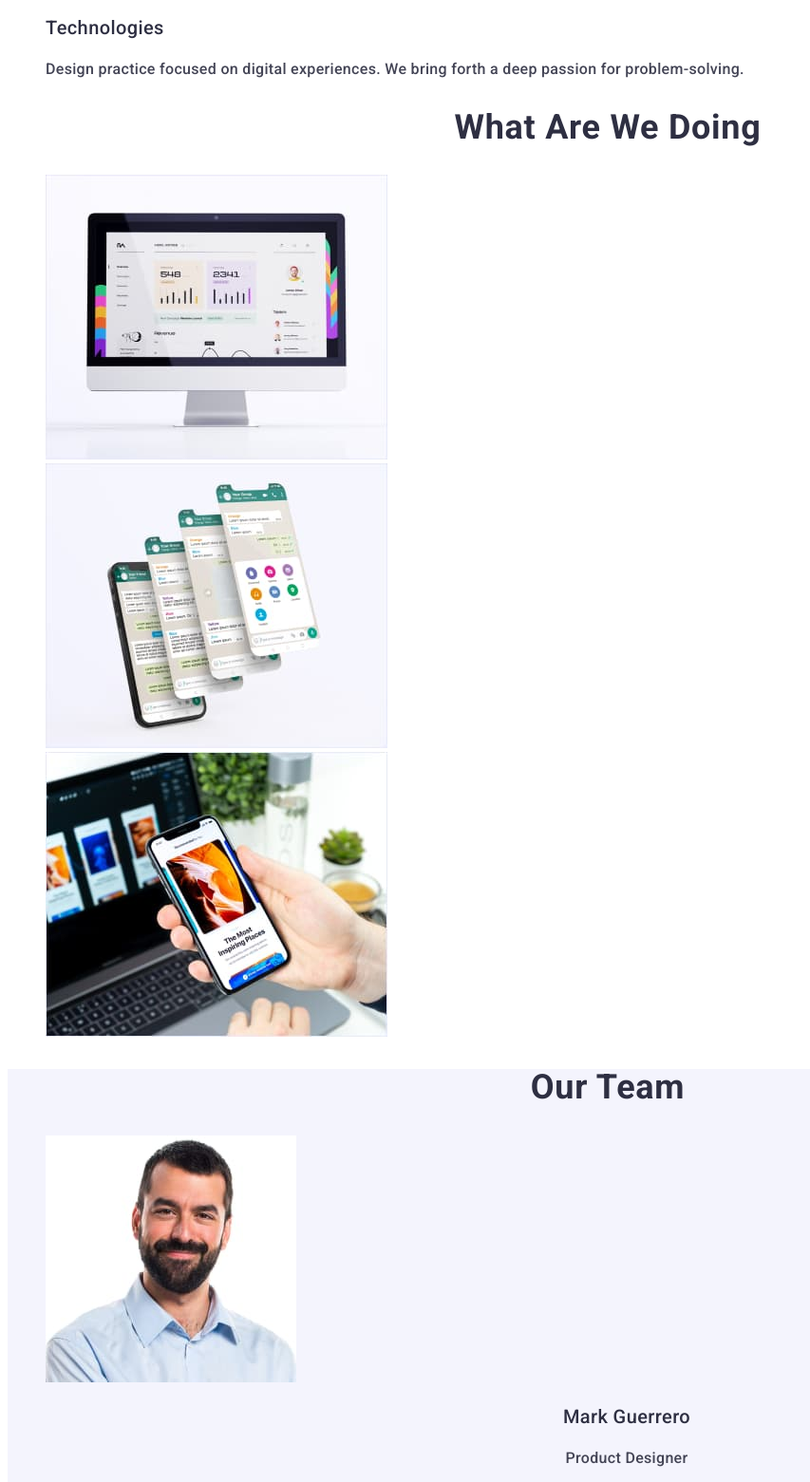
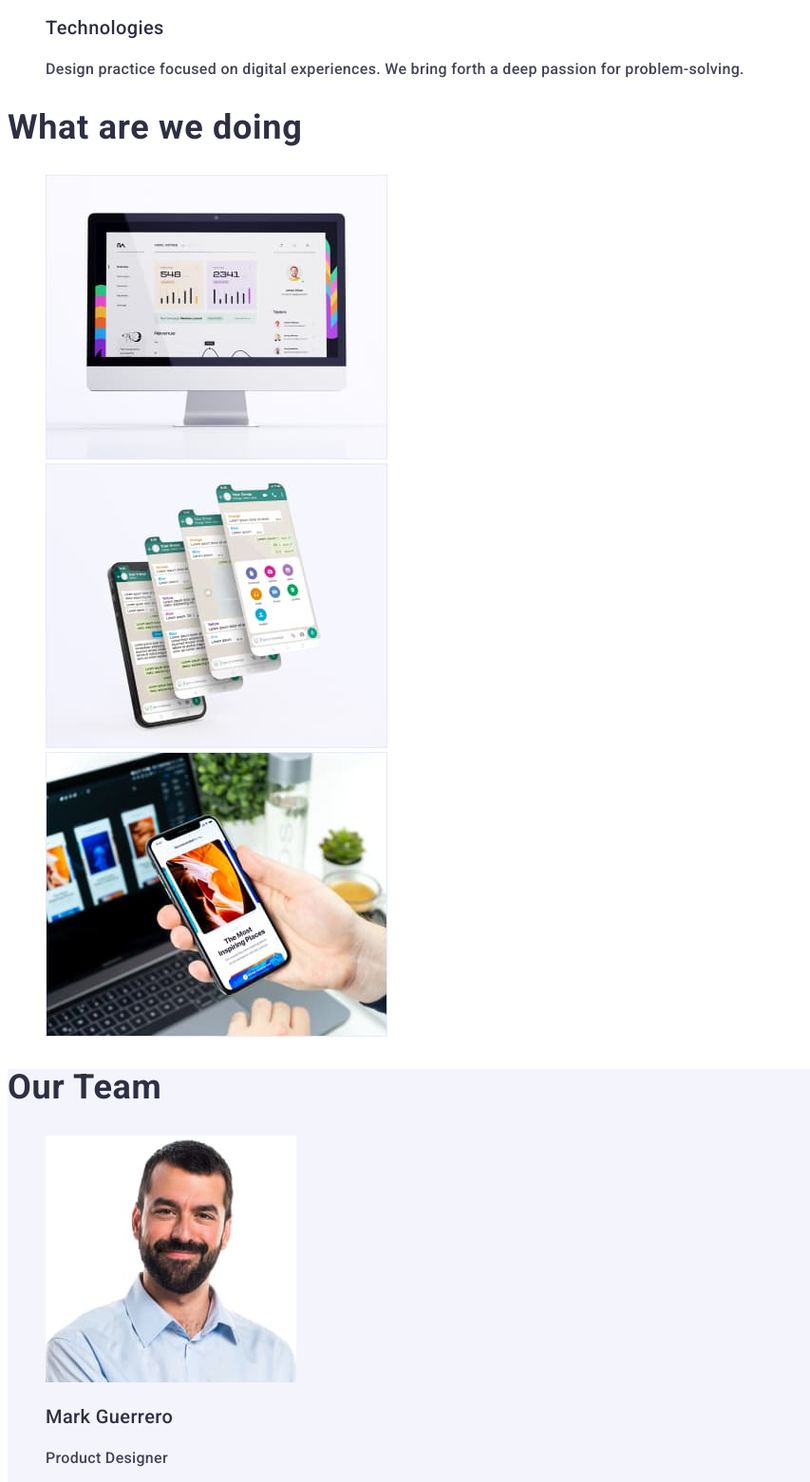
Before and after one commit to ArturDatsko/goit-markup-hw-02, a plain HTML site: page index.html in a window 1280 px wide. Shown: the part 631-2192 px from the top of the page at 95% size, without its empty margins (0-853 px from the left). Drawn offline with Linux system fonts and the light colour scheme.

Commit message:
Update styles.css

```diff
--- a/css/styles.css
+++ b/css/styles.css
@@ -118,9 +118,8 @@ ul {
   font-weight: 700;
   font-size: 36px;
   line-height: 1.11;
-  text-align: center;
   letter-spacing: 0.02em;
-  text-transform: capitalize;
+
   color: #2e2f42;
 }
 .section-two-list {
@@ -135,9 +134,7 @@ ul {
   font-weight: 700;
   font-size: 36px;
   line-height: 1.11;
-  text-align: center;
   letter-spacing: 0.02em;
-  text-transform: capitalize;
   color: #2e2f42;
 }
 .section-three-list {
@@ -148,14 +145,12 @@ ul {
   font-weight: 500;
   font-size: 20px;
   line-height: 1.2;
-  text-align: center;
   letter-spacing: 0.02em;
   color: #2e2f42;
 }
 .section-three-text {
   font-size: 16px;
   line-height: 1.5;
-  text-align: center;
   letter-spacing: 0.02em;
   color: #434455;
 }
@@ -199,7 +194,6 @@ ul {
   font-weight: 500;
   font-size: 16px;
   line-height: 1.5;
-  text-align: center;
   letter-spacing: 0.04em;
   color: #ffffff;
   background: #404bbf;
@@ -211,7 +205,6 @@ ul {
   font-weight: 500;
   font-size: 16px;
   line-height: 1.5;
-  text-align: center;
   letter-spacing: 0.04em;
   color: #4d5ae5;
   background: #f4f4fd;
```
